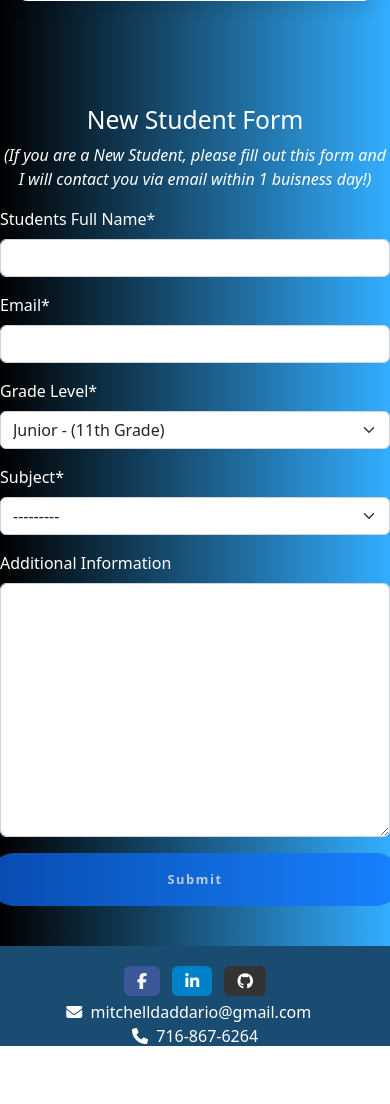
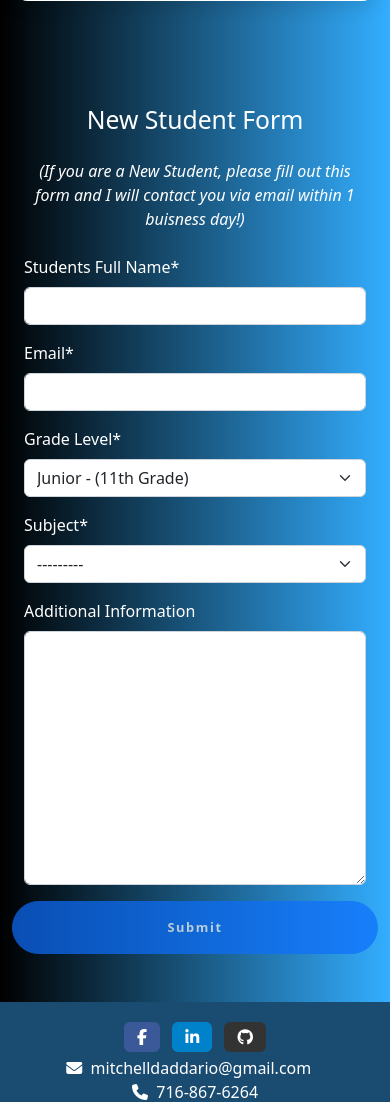
Before and after one commit to MED-1996/private_tutoring_website, a Django app: page /tutoring/ in a window 390 px wide; the page is wider, and only the part inside the window is pictured. Shown: the part 1862-2966 px from the top of that part. Before the commit the page ends 2908 px from the top of that part, so only its background shows below. Run offline with Django 4.2, Linux system fonts and the light colour scheme; data that the repository does not hold is empty; some libraries are stand-ins or nearby versions.

Commit message:
Form has margin on mobile phone now.

```diff
--- a/tutoring_website/tutoring/templates/tutoring/client_form.html
+++ b/tutoring_website/tutoring/templates/tutoring/client_form.html
@@ -82,9 +82,10 @@
 <!-- Form Section -->
 <section class="pricing py-4 text-white">
   <h2 class='text-center  mt-4' id='New-Student-Form'>New Student Form</h2>
-  <p class='text-center'><em>(If you are a New Student, please fill out this form and I will contact you via email within 1 buisness day!)</em></p>
-
-  {% crispy form %}
+  <p class='text-center m-4'><em>(If you are a New Student, please fill out this form and I will contact you via email within 1 buisness day!)</em></p>
+  <div class="m-4">
+    {% crispy form %}
+  </div>
 </section>
 
 {% endblock content %}
--- a/tutoring_website/tutoring_website/settings.py
+++ b/tutoring_website/tutoring_website/settings.py
@@ -29,6 +29,7 @@ SECRET_KEY = os.getenv('SECRET_KEY')
 # SECURITY WARNING: don't run with debug turned on in production!
 DEBUG = False
 
+# ALLOWED_HOSTS = [os.getenv('NY_HOME_IP'), '*']
 ALLOWED_HOSTS = ['*']
 
 CSRF_TRUSTED_ORIGINS = ['https://mitchell-daddario-private-tutoring.com']
```
